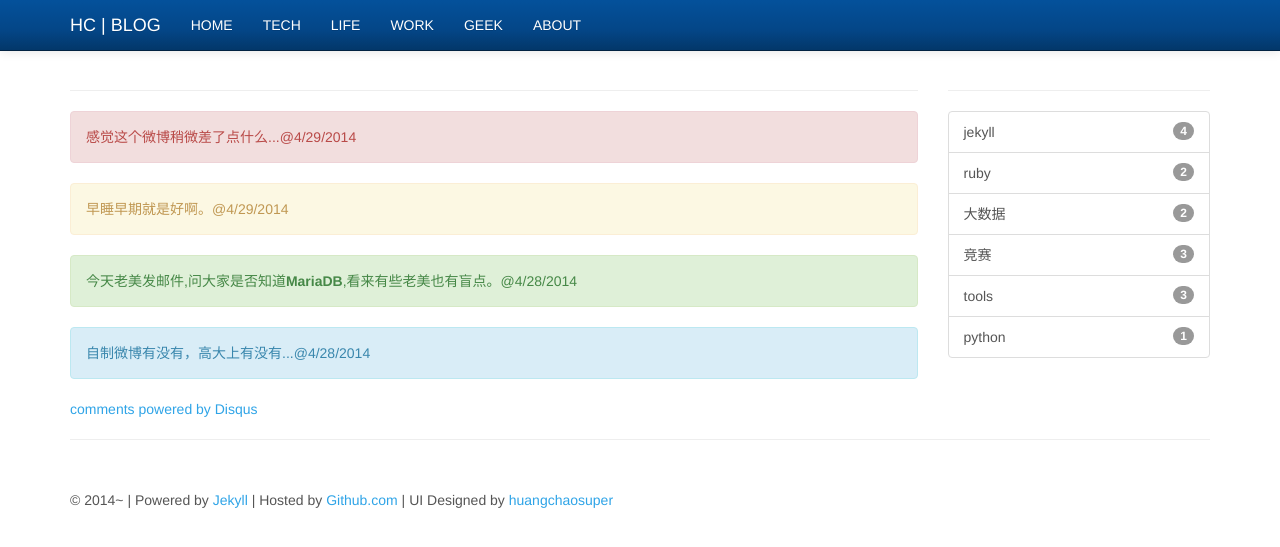
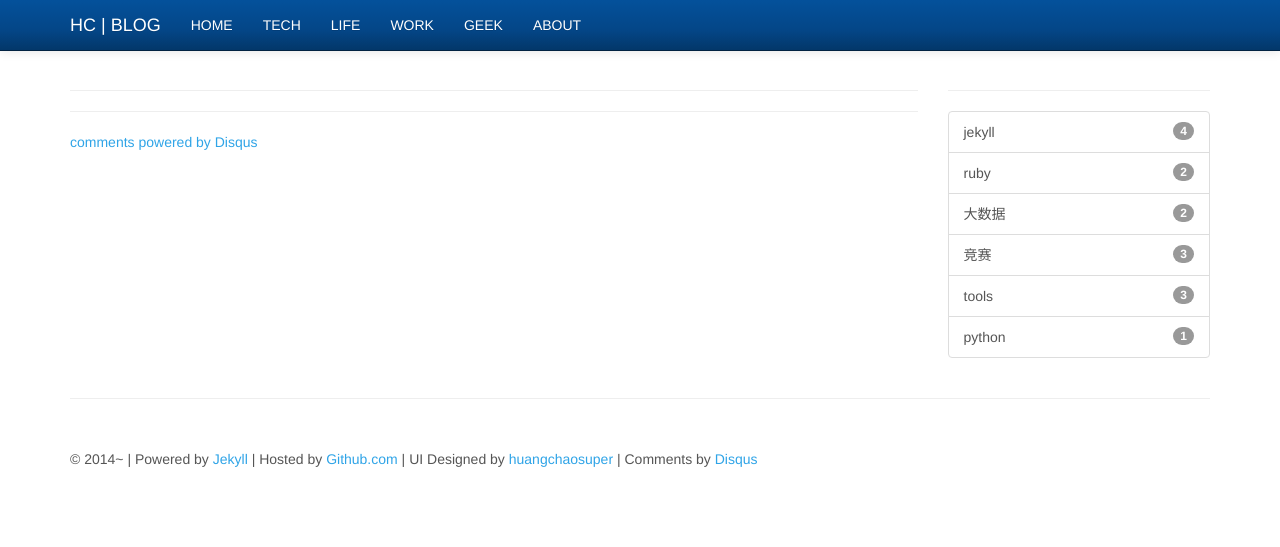
Before and after one commit to huangchaosuper/blog, a Jekyll site: the page built from geek.html, in a window 1280 px wide. Shown: the top 547 px of the page. Built offline with Jekyll 4.4.1, drawn with Linux system fonts in a browser that asks for light colours; Markdown is read by kramdown in place of the engine named in the settings; comment, search, counter and statistics services are not loaded.

Commit message:
update commits

```diff
--- a/_layouts/default.html
+++ b/_layouts/default.html
@@ -74,6 +74,7 @@
              | Powered by <a href="https://github.com/mojombo/jekyll">Jekyll</a>
              | Hosted by <a href="http://github.com">Github.com</a>
              | UI Designed by <a href="{{site.url}}">huangchaosuper</a>
+             | Comments by <a href="http://disqus.com">Disqus</a>
 			</span>
 		</footer>
 	</div>
--- a/_layouts/post.html
+++ b/_layouts/post.html
@@ -33,4 +33,3 @@ layout: default
     })();
 </script>
 <noscript>Please enable JavaScript to view the <a href="http://disqus.com/?ref_noscript">comments powered by Disqus.</a></noscript>
-<a href="http://disqus.com" class="dsq-brlink">comments powered by <span class="logo-disqus">Disqus</span></a>
--- a/geek.html
+++ b/geek.html
@@ -6,21 +6,10 @@ title: Geek's World
 <p class="pull-right visible-xs">
 	<button type="button" class="btn btn-primary btn-xs" data-toggle="offcanvas">Toggle nav</button>
 </p>
+<hr/>
+<div id="rss_reader"></div>
+<hr/>
 <div id="disqus_thread"></div>
-<noscript>Please enable JavaScript to view the <a href="http://disqus.com/?ref_noscript">comments powered by Disqus.</a></noscript>
-<hr/>
-<div class="alert alert-danger">
-  <p>感觉这个微博稍微差了点什么...@4/29/2014</p>
-</div>
-<div class="alert alert-warning">
-  <p>早睡早期就是好啊。@4/29/2014</p>
-</div>
-<div class="alert alert-success">
-  <p>今天老美发邮件,问大家是否知道<b>MariaDB</b>,看来有些老美也有盲点。@4/28/2014</p>
-</div>
-<div class="alert alert-info">
-  <p>自制微博有没有，高大上有没有...@4/28/2014</p>
-</div>
 <script type="text/javascript">
     /* * * CONFIGURATION VARIABLES: EDIT BEFORE PASTING INTO YOUR WEBPAGE * * */
     var disqus_shortname = 'geeksuper'; // required: replace example with your forum shortname
```
